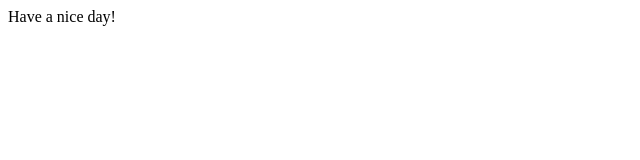
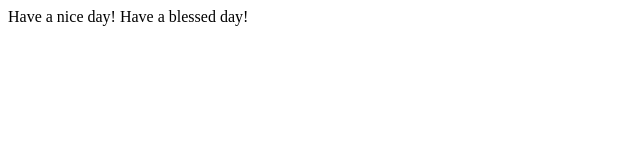
Before and after one commit to Matthew2820/ysleegithub, a plain HTML site: page index.html in a window 1280 px wide. Shown: the whole page, without its empty margins (0-640 px from the left). Drawn offline with Linux system fonts and the light colour scheme.

Commit message:
version2
dd

```diff
--- a/index.html
+++ b/index.html
@@ -6,5 +6,6 @@
 </head>
 <body>
     Have a nice day!
+    Have a blessed day!
 </body>
 </html>
```
